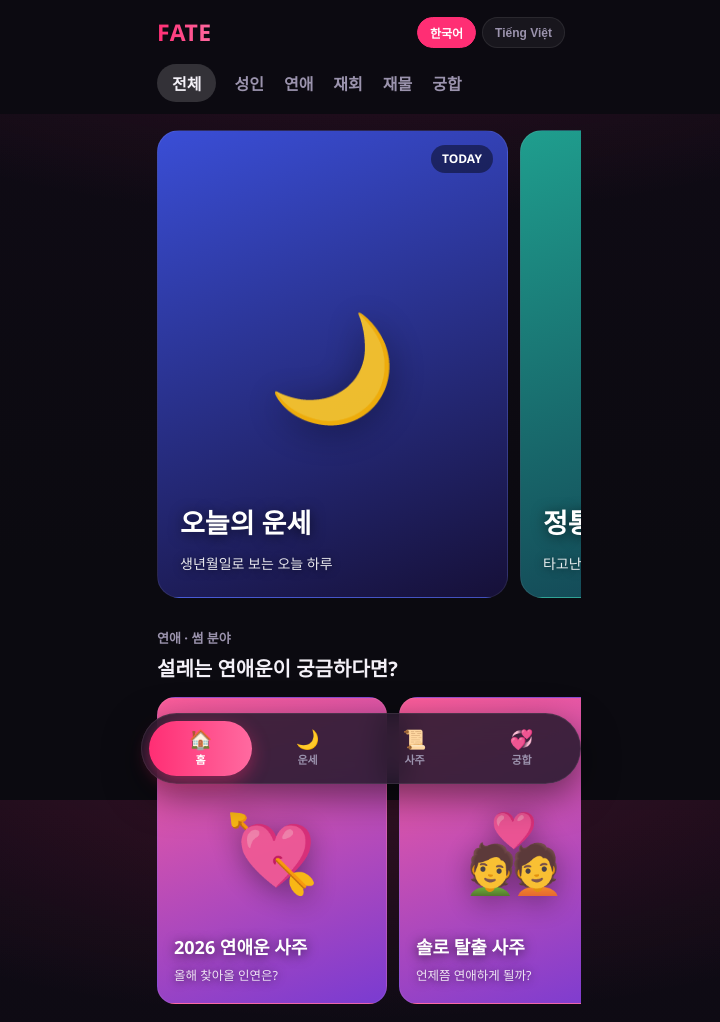
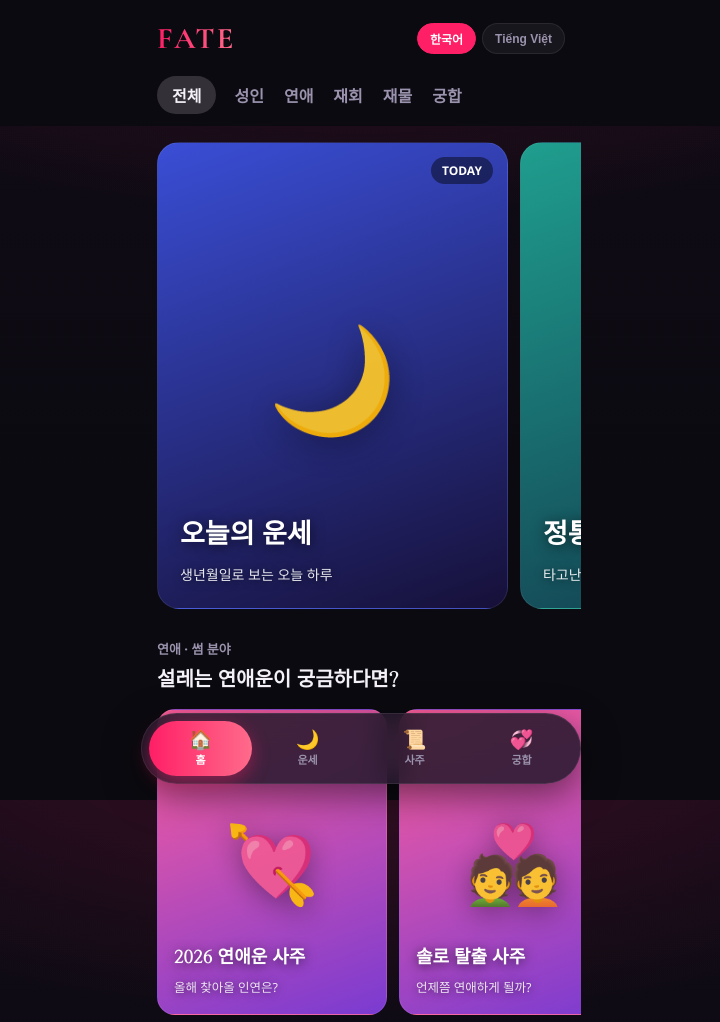
Before and after one commit to yunitop/hom-nay, a plain HTML site: page index.html in a window 1280 px wide. Shown: the top 1022 px of the page, without its empty margins (279-999 px from the left). Drawn offline with nearby package versions, Linux system fonts and the light colour scheme.

Commit message:
Style: serif (Myeongjo) headings + dohwa-pink accent palette
Co-Authored-By: Claude Opus 4.8 (1M context) <noreply@anthropic.com>

```diff
--- a/index.html
+++ b/index.html
@@ -14,13 +14,18 @@
 <link rel="manifest" href="manifest.json" />
 <link rel="apple-touch-icon" href="icon.svg" />
 <link rel="icon" href="icon.svg" type="image/svg+xml" />
+<!-- 명조체(세리프) 제목용 오픈소스 폰트 -->
+<link rel="preconnect" href="https://fonts.googleapis.com" />
+<link rel="preconnect" href="https://fonts.gstatic.com" crossorigin />
+<link href="https://fonts.googleapis.com/css2?family=Cormorant+Garamond:wght@600;700&family=Nanum+Myeongjo:wght@700;800&display=swap" rel="stylesheet" />
 <style>
   :root{
     --bg:#0b0a10;
     --bg2:#141019;
-    --primary:#ff2e74;        /* 핫핑크 포인트 */
-    --primary-soft:#ff6aa0;
-    --gold:#ffcf5c;           /* 따뜻한 강조색 */
+    --primary:#ff1f66;        /* 도화 핑크 포인트 */
+    --primary-soft:#ff6b8b;   /* 도화 코랄 */
+    --gold:#ffc83d;           /* 도화 골드(따뜻한 강조) */
+    --font-head:"Nanum Myeongjo",ui-serif,Georgia,serif;   /* 명조체 제목 */
     --text:#f4f1f8;
     --muted:#9b93ad;
     --card:#17131f;
@@ -34,7 +39,7 @@
     font-family:"Segoe UI","Malgun Gothic",-apple-system,sans-serif;
     color:var(--text);
     background:
-      radial-gradient(1200px 500px at 50% -10%, rgba(255,46,116,0.18), transparent 60%),
+      radial-gradient(1200px 500px at 50% -10%, rgba(255,31,102,0.18), transparent 60%),
       linear-gradient(180deg,#100b16,#0b0a10 70%) fixed;
     min-height:100vh;min-height:100dvh;line-height:1.65;
     -webkit-tap-highlight-color:transparent;
@@ -75,7 +80,7 @@
   .btn-main{width:100%;margin-top:18px;padding:16px;border:none;border-radius:14px;
     background:linear-gradient(90deg,var(--primary),var(--primary-soft));
     color:#fff;font-size:17px;font-weight:800;cursor:pointer;transition:transform .1s;
-    box-shadow:0 8px 24px rgba(255,46,116,0.35);}
+    box-shadow:0 8px 24px rgba(255,31,102,0.35);}
   .btn-main:active{transform:scale(.985);}
 
   .panel{display:none;}
@@ -112,7 +117,7 @@
   .pill .k{font-size:11px;color:var(--muted);display:block;}
   .pill .v{font-size:17px;font-weight:800;color:var(--primary-soft);}
 
-  .ai-tag{display:inline-block;background:rgba(255,46,116,0.14);color:var(--primary-soft);font-size:11px;font-weight:700;
+  .ai-tag{display:inline-block;background:rgba(255,31,102,0.14);color:var(--primary-soft);font-size:11px;font-weight:700;
     padding:4px 11px;border-radius:999px;margin-bottom:10px;}
 
   /* 양력/음력 토글 */
@@ -158,7 +163,7 @@
     padding:9px 4px;border-radius:999px;font-size:11px;font-weight:700;transition:all .15s;}
   .nav-item .ni-ic{font-size:19px;line-height:1;}
   .nav-item.active{background:linear-gradient(90deg,var(--primary),var(--primary-soft));color:#fff;
-    box-shadow:0 6px 18px rgba(255,46,116,0.4);}
+    box-shadow:0 6px 18px rgba(255,31,102,0.4);}
 
   /* 작은 화면 미세 조정 */
   @media (max-width:380px){
@@ -173,8 +178,13 @@
   .topwrap{position:sticky;top:0;z-index:40;background:#0c0a11;}
   .appbar{display:flex;align-items:center;justify-content:space-between;
     max-width:440px;margin:0 auto;padding:calc(14px + env(safe-area-inset-top)) 16px 8px;}
-  .appbar .brand{font-size:23px;font-weight:900;letter-spacing:.5px;
-    background:linear-gradient(90deg,#ff2e74,#ff6aa0);-webkit-background-clip:text;background-clip:text;color:transparent;}
+  .appbar .brand{font-family:"Cormorant Garamond",serif;font-size:30px;font-weight:700;letter-spacing:2px;
+    background:linear-gradient(90deg,#ff1f66,#ff6b8b);-webkit-background-clip:text;background-clip:text;color:transparent;}
+
+  /* 명조체 제목 */
+  h1,.sec-title,.hcard h3,.pcard h4,.res-name,.rank-item .rt h4,.tt-title{font-family:var(--font-head);}
+  .sec-title{font-weight:800;}
+  .hcard h3{font-weight:800;}
   .appbar-right{display:flex;align-items:center;gap:8px;}
 
   .cats{display:flex;gap:16px;overflow-x:auto;max-width:440px;margin:0 auto;padding:4px 16px 12px;scrollbar-width:none;}
```
Also changed, not shown: icon.svg.
